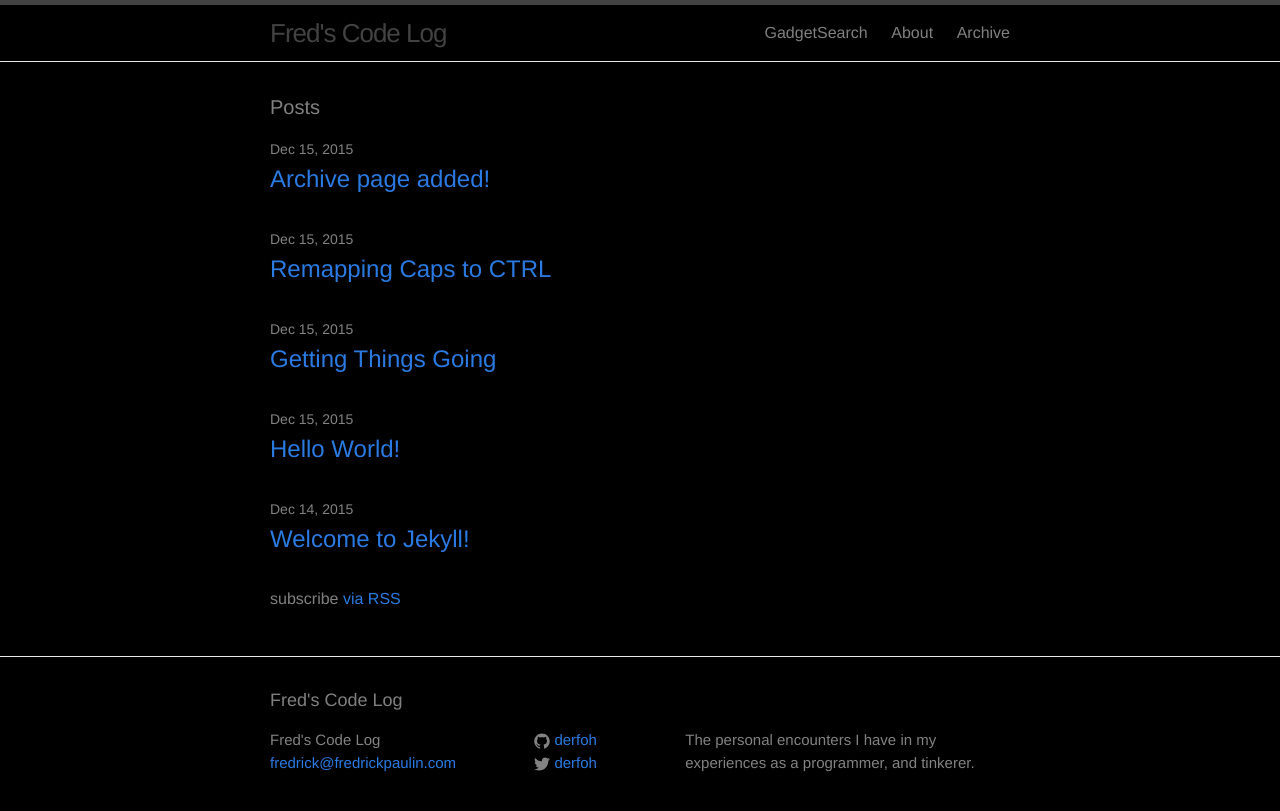
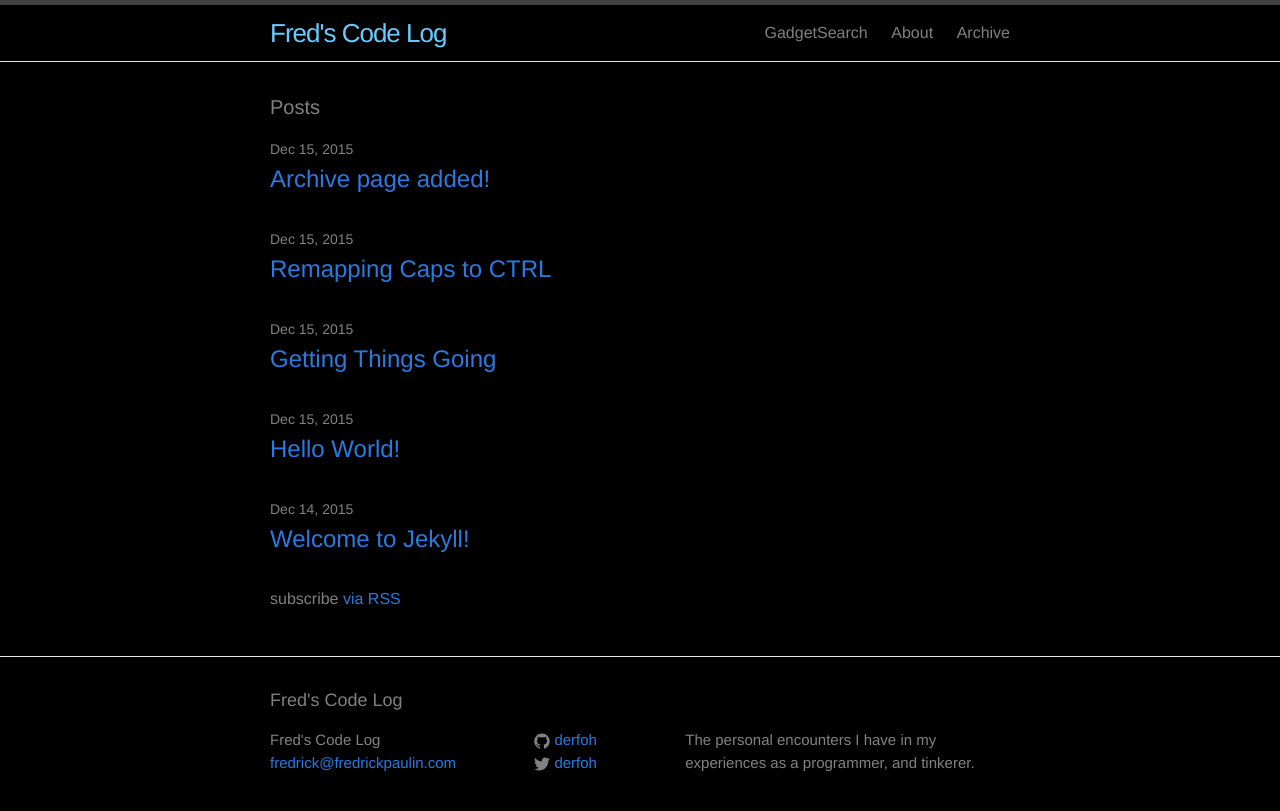
Before and after one commit to DerfOh/derfoh.github.io, a Jekyll site: the page built from index.html, in a window 1280 px wide. Shown: the top 811 px of the page. Built offline with Jekyll 4.4.1, drawn with Linux system fonts in a browser that asks for light colours.

Commit message:
Theming
I attempted again to get the theme going on github. Changes seem to be
fine locally though...

```diff
--- a/_sass/_layout.scss
+++ b/_sass/_layout.scss
@@ -17,10 +17,11 @@
     letter-spacing: -1px;
     margin-bottom: 0;
     float: left;
+    color: $title-color;
 
     &,
     &:visited {
-        color: $grey-color-dark;
+        color: $title-color;
     }
 }
 
--- a/css/main.scss
+++ b/css/main.scss
@@ -20,6 +20,7 @@ $text-color:       gray;
 $background-color: #000000;
 //$brand-color:      #2a7ae2;
 $brand-color:      #2a7ae2;
+$title-color:	#66CCFF;
 
 $grey-color:       #828282;
 $grey-color-light: lighten($grey-color, 40%);
```
Also changed, not shown: 3 other files.
